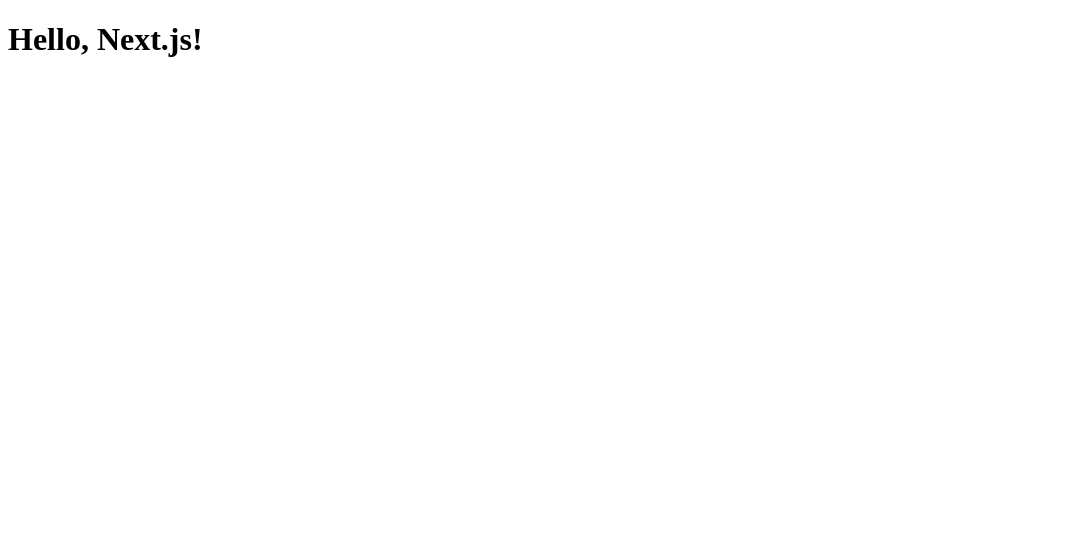
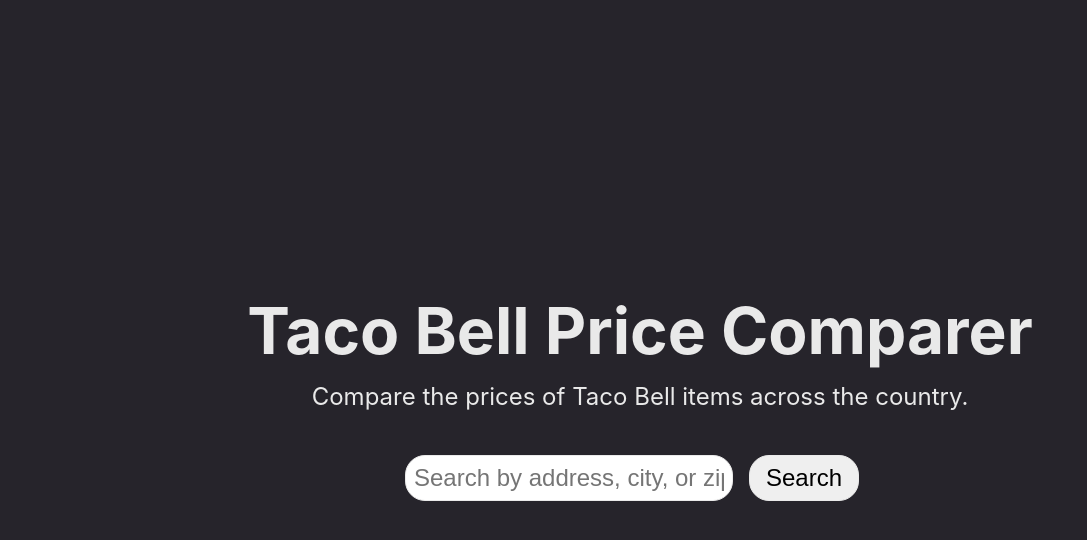
Before and after one commit to ben9583/taco-bell-prices, a Next.js app: page / in a window 1280 px wide. Shown: the top 540 px of the page, without its empty margins (0-1087 px from the left). Built offline with nearby package versions, Linux system fonts and the light colour scheme.

Commit message:
create index page

```diff
--- /dev/null
+++ b/app/globals.css
@@ -0,0 +1,21 @@
+:root {
+  --background-color: #26242b;
+  --text-color: #e9e9e9;
+  --link-color: #0070f3;
+  --border-color: #eaeaea;
+  --border-radius: 20px;
+  --font-family: -apple-system, BlinkMacSystemFont, Segoe UI, Roboto, Oxygen, Ubuntu, Cantarell, Fira Sans, Droid Sans, Helvetica Neue, sans-serif;
+  --font-size: 16px;
+  --font-weight: 400;
+  --line-height: 1.5;
+}
+
+body {
+  margin: 0;
+  font-family: var(--font-family);
+  font-size: var(--font-size);
+  font-weight: var(--font-weight);
+  line-height: var(--line-height);
+  color: var(--text-color);
+  background-color: var(--background-color);
+}
--- a/app/layout.tsx
+++ b/app/layout.tsx
@@ -1,3 +1,5 @@
+import './globals.css'
+
 export default function RootLayout({ children }) {
   return (
     <html lang="en">
--- /dev/null
+++ b/app/page.module.css
@@ -0,0 +1,44 @@
+.content {
+  display: flex;
+  flex-direction: column;
+  align-items: center;
+  justify-content: center;
+  height: 100vh;
+  width: 100vw;
+}
+
+.title {
+  margin: 0;
+  font-size: 4rem;
+}
+
+.description {
+  font-size: 1.5rem;
+  margin-top: 0;
+}
+
+.searchUtility {
+  display: flex;
+  flex-direction: row;
+  align-items: center;
+  justify-content: center;
+}
+
+.searchUtility > * {
+  margin: 0 1rem;
+}
+
+.input {
+  margin: 1rem 0;
+  padding: 0.5rem;
+  font-size: 1.5rem;
+  border: 1px solid var(--border-color);
+  border-radius: var(--border-radius);
+}
+
+.button {
+  padding: 0.5rem 1rem;
+  font-size: 1.5rem;
+  border: 1px solid var(--border-color);
+  border-radius: var(--border-radius);
+}
--- a/app/page.tsx
+++ b/app/page.tsx
@@ -1,3 +1,15 @@
+import styles from './page.module.css'
+
 export default function Page() {
-  return <h1>Hello, Next.js!</h1>;
+  return (
+    <main className={styles.content}>
+      <h1 className={styles.title}>Taco Bell Price Comparer</h1>
+      <p className={styles.description}>Compare the prices of Taco Bell items across the country.</p>
+
+      <div className={styles.searchUtility}>
+        <input className={styles.input} placeholder="Search by address, city, or zip"></input>
+        <button className={styles.button}>Search</button>
+      </div>
+    </main>
+  )
 }
```
